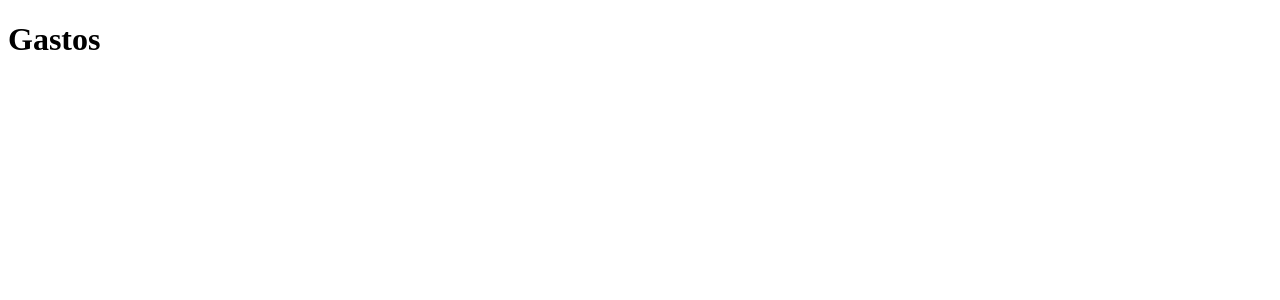
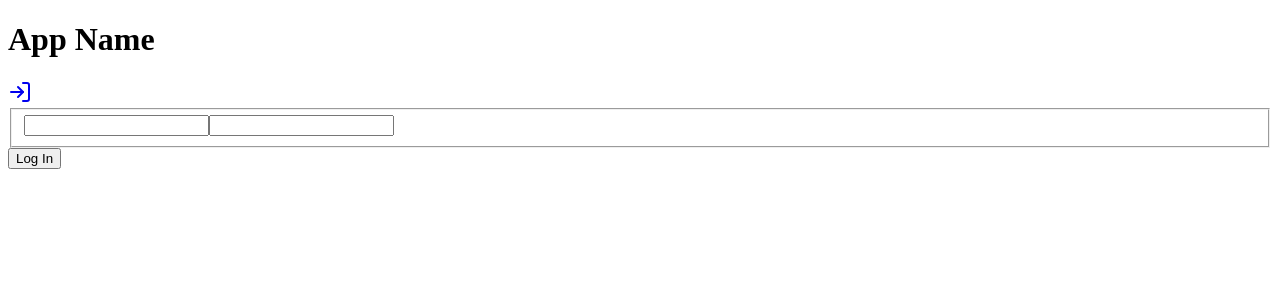
Before and after one commit to imthejota/gastos, a React (Vite) app: page /login in a window 1280 px wide. Shown: the top 300 px of the page. Built offline with nearby package versions, Linux system fonts and the light colour scheme.

Commit message:
Estructure + login

```diff
--- /dev/null
+++ b/src/Routes.jsx
@@ -0,0 +1,30 @@
+import { createBrowserRouter } from "react-router-dom";
+import Default from "./layouts/Default";
+import App from "./pages/App";
+import Create from "./pages/Create";
+import Edit from "./pages/Edit";
+import Login from "./pages/Login";
+
+const routes = createBrowserRouter([
+    {
+        path: "/",
+        element: <Default />,
+        children: [
+            { index: true, element: <App /> },
+            {
+                path: "create",
+                element: <Create />,
+            },
+            {
+                path: "edit/:id",
+                element: <Edit />,
+            },
+            {
+                path: "login",
+                element: <Login />,
+            },
+        ],
+    },
+]);
+
+export default routes;
--- a/src/components/Header.jsx
+++ b/src/components/Header.jsx
@@ -1,7 +1,20 @@
-import React from "react";
+import { CirclePlus, LogIn, LogOut } from "lucide-react";
+import { Link } from "react-router-dom";
+import useUser from "../context/useUser"
+
 
 const Header = () => {
-  return <div>Header</div>;
+  const user = useUser((state) => state.user)
+  const logout = useUser((state) => state.logout)
+
+  return <header>
+  <h1>App Name</h1>
+  <nav>
+    {user && <Link to="/create"><CirclePlus /></Link>}
+    {!user && <Link to="/login"><LogIn /></Link>}
+    {user && <button type="button" onClick={logout}><LogOut /></button>}
+  </nav>
+  </header>;
 };
 
 export default Header;
--- a/src/context/useSearch.jsx
+++ b/src/context/useSearch.jsx
@@ -1,5 +1,6 @@
 import { create } from "zustand";
 import { createJSONStorage, persist } from "zustand/middleware";
+
 const context = (set) => ({
   keyword: null,
   search: (word) => set({ keyword: word }),
--- a/src/layouts/Default.jsx
+++ b/src/layouts/Default.jsx
@@ -1,7 +1,12 @@
 import React from "react";
+import { Outlet } from "react-router-dom";
+import Header from "../components/Header"
 
 const Default = () => {
-  return <div>Default</div>;
+  return <>
+  <Header />
+  <Outlet />
+  </>;
 };
 
 export default Default;
--- a/src/main.jsx
+++ b/src/main.jsx
@@ -1,11 +1,13 @@
 import { createRoot } from "react-dom/client";
+import "./styles/main.css";
+import { RouterProvider } from "react-router-dom";
+import routes from "./Routes";
 
-import "./styles/main.css";
 
 const $root = document.getElementById("root");
 const root = createRoot($root);
 root.render(
   <>
-    <h1>Gastos</h1>
+    <RouterProvider router={routes} />
   </>
 );
--- a/src/pages/Login.jsx
+++ b/src/pages/Login.jsx
@@ -1,7 +1,35 @@
 import React from "react";
+import { useForm } from "react-hook-form";
+import useUser from "../context/useUser";
+import { useNavigate } from "react-router-dom";
+
+
 
 const Login = () => {
-  return <div>Login</div>;
+  const form = useForm()
+  const {errors, isSubmitting} = form.formState
+  const login = useUser((state) => state.login)
+
+  const navigate = useNavigate()
+
+  const onSubmit = (data) => {
+    //marvelous authentication
+    login({
+      mail: "jkechian@gmail.com",
+      isAdmin: true
+    }),
+    navigate("/")
+  }
+
+
+  return <>
+  <form onSubmit={form.handleSubmit(onSubmit)}>
+    <fieldset>
+      <input type="email" name="mail" id="" />
+      <input type="password" name="password" id="" />
+    </fieldset>
+    <button>Log In</button>
+    </form></>;
 };
 
 export default Login;
```
